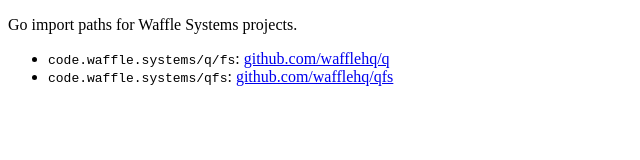
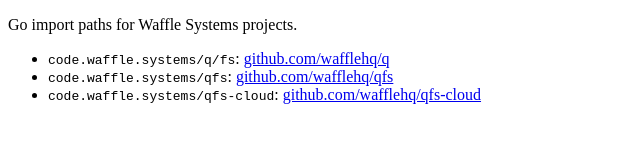
Before and after one commit to wafflehq/code.waffle.systems, a plain HTML site: page 404.html in a window 1280 px wide. Shown: the whole page, without its empty margins (0-640 px from the left). Drawn offline with Linux system fonts and the light colour scheme.

Commit message:
Add code.waffle.systems/qfs-cloud vanity import

```diff
--- a/404.html
+++ b/404.html
@@ -5,7 +5,9 @@
 <meta name="go-import" content="code.waffle.systems/q/fs git https://github.com/wafflehq/q">
 <meta name="go-source" content="code.waffle.systems/q/fs https://github.com/wafflehq/q https://github.com/wafflehq/q/tree/main{/dir} https://github.com/wafflehq/q/blob/main{/dir}/{file}#L{line}">
 <meta name="go-import" content="code.waffle.systems/qfs git https://github.com/wafflehq/qfs">
+<meta name="go-import" content="code.waffle.systems/qfs-cloud git https://github.com/wafflehq/qfs-cloud">
 <meta name="go-source" content="code.waffle.systems/qfs https://github.com/wafflehq/qfs https://github.com/wafflehq/qfs/tree/main{/dir} https://github.com/wafflehq/qfs/blob/main{/dir}/{file}#L{line}">
+<meta name="go-source" content="code.waffle.systems/qfs-cloud https://github.com/wafflehq/qfs-cloud https://github.com/wafflehq/qfs-cloud/tree/main{/dir} https://github.com/wafflehq/qfs-cloud/blob/main{/dir}/{file}#L{line}">
 <title>code.waffle.systems</title>
 </head>
 <body>
@@ -13,6 +15,7 @@
 <ul>
 <li><code>code.waffle.systems/q/fs</code>: <a href="https://github.com/wafflehq/q">github.com/wafflehq/q</a></li>
 <li><code>code.waffle.systems/qfs</code>: <a href="https://github.com/wafflehq/qfs">github.com/wafflehq/qfs</a></li>
+<li><code>code.waffle.systems/qfs-cloud</code>: <a href="https://github.com/wafflehq/qfs-cloud">github.com/wafflehq/qfs-cloud</a></li>
 </ul>
 </body>
 </html>
```
Also changed, not shown: index.html (+3 -0 lines).
